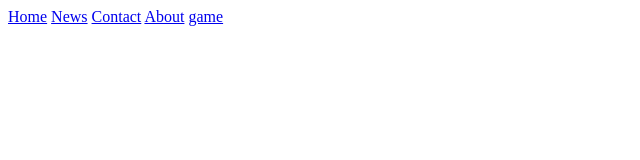
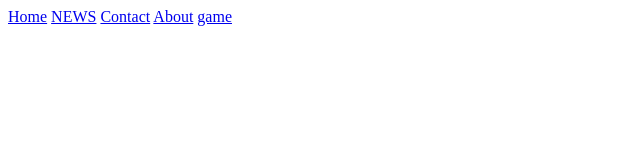
Before and after one commit to Srilekha123456/Healthifyre, a plain HTML site: page index.html in a window 1280 px wide. Shown: the full height of the page, 0-640 px from the left. Drawn offline with Linux system fonts and the light colour scheme.

Commit message:
Update index.html

```diff
--- a/index.html
+++ b/index.html
@@ -1,6 +1,6 @@
 <div class="topnav">
   <a class="active" href="#home">Home</a>
-  <a href="#news">News</a>
+  <a href="#news">NEWS</a>
   <a href="#contact">Contact</a>
   <a href="#about">About</a>
    <a href="#about">game</a>
```
